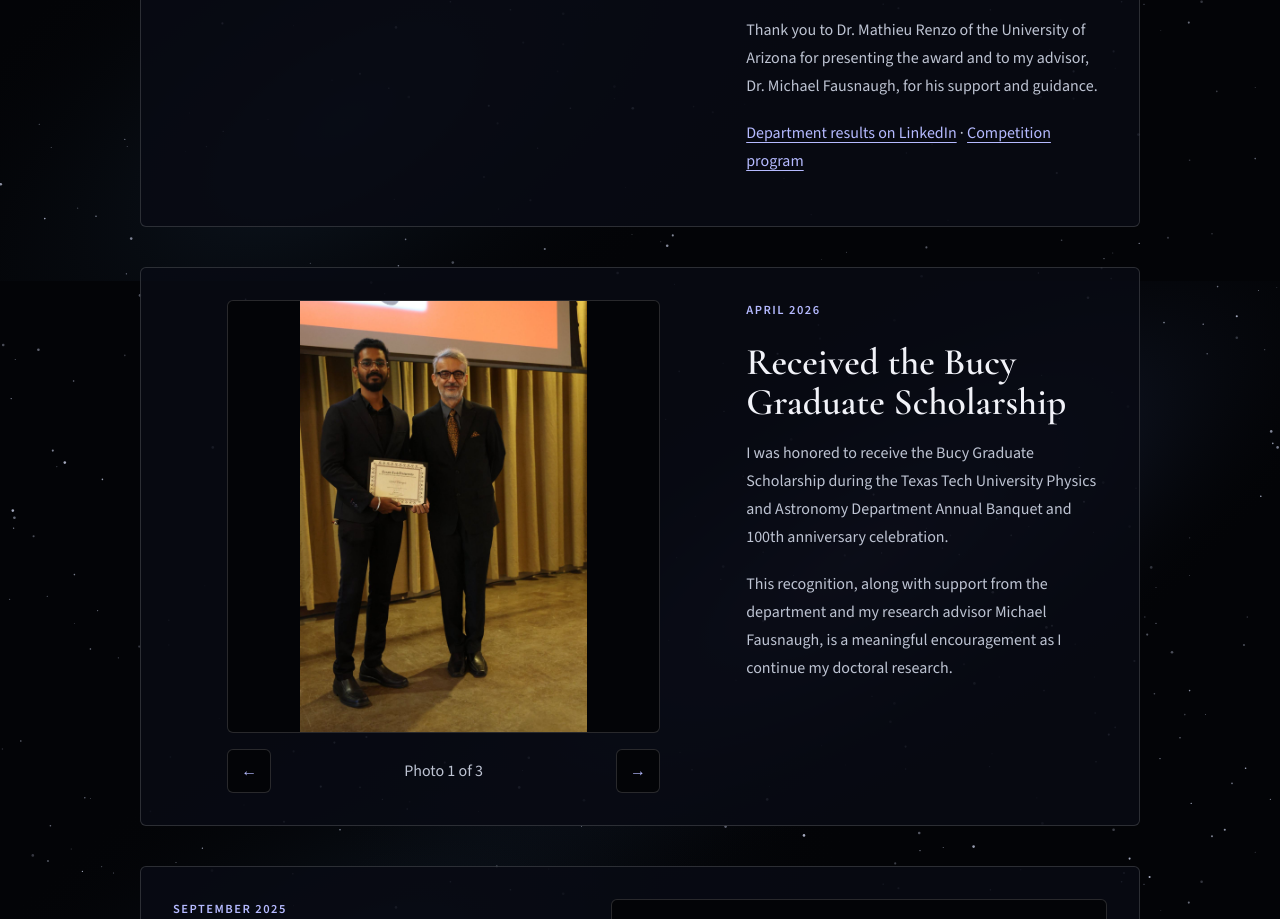
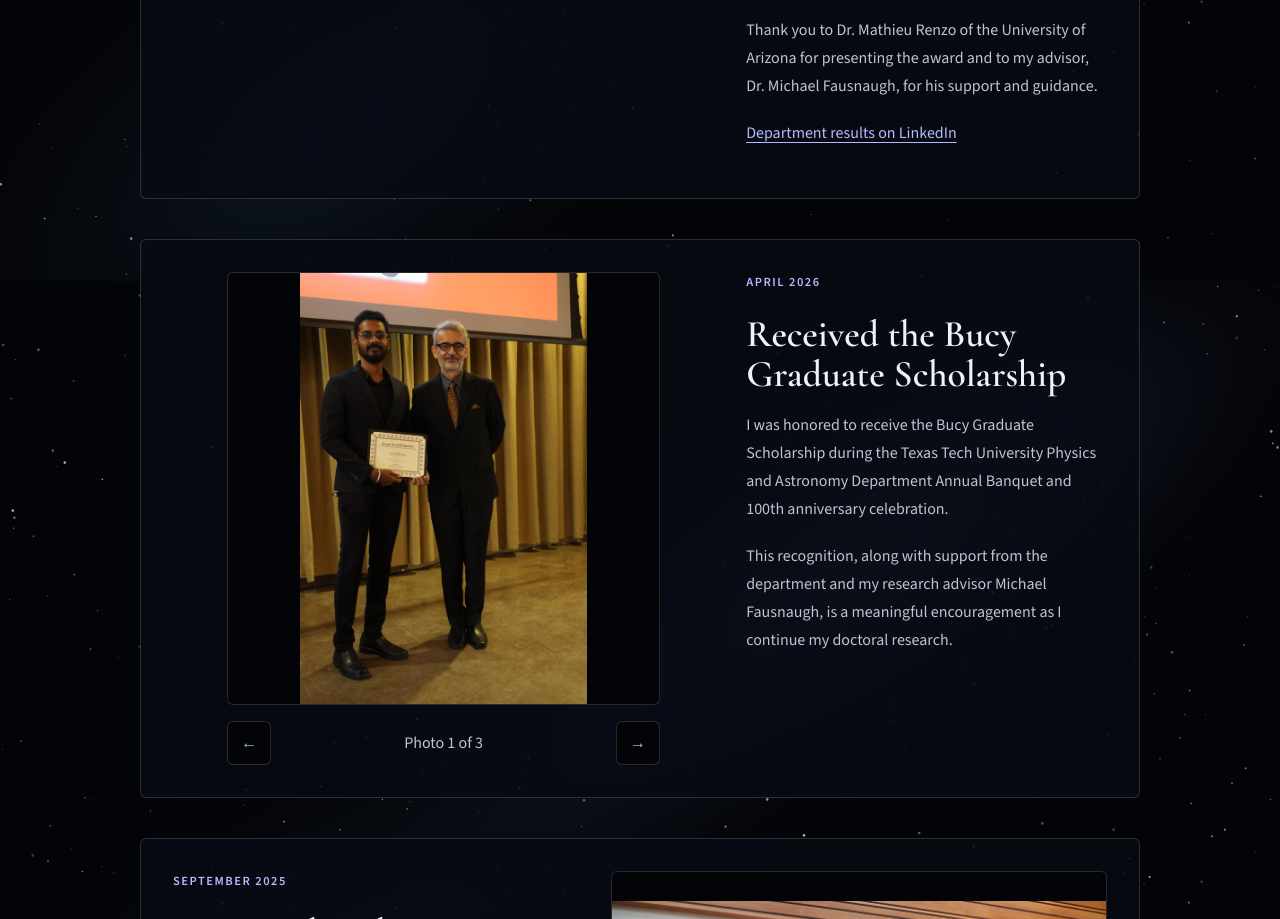
Before and after one commit to rahule-1999/academic-website, a plain HTML site: page news/index.html in a window 1280 px wide. Shown: the part 1479-2398 px from the top of the page. Drawn offline with nearby package versions, Linux system fonts and the light colour scheme.

Commit message:
Remove competition program link from News

```diff
--- a/news/index.html
+++ b/news/index.html
@@ -110,7 +110,7 @@
                   <p>I received third place in the graduate student category at the 8th Annual Sigma Pi Sigma &amp; GRASP Departmental Poster Competition, hosted by Texas Tech University's Department of Physics and Astronomy on October 30, 2026.</p>
                   <p>My poster, <em>Uncovering Hidden Dwarf Novae in TESS</em>, presented work with Dr. Michael Fausnaugh. We searched 10,584 TESS transient light curves and identified 144 dwarf nova candidates. We measured periods for 96 candidates and outburst rise times for 76.</p>
                   <p>Thank you to Dr. Mathieu Renzo of the University of Arizona for presenting the award and to my advisor, Dr. Michael Fausnaugh, for his support and guidance.</p>
-                  <p><a href="https://www.linkedin.com/posts/ttu-department-of-physics-and-astronomy_and-the-results-are-in-this-years-winners-activity-7526302712280514560-7M8u/">Department results on LinkedIn</a> &middot; <a href="https://eventreg.ads.ttu.edu/event/351/">Competition program</a></p>
+                  <p><a href="https://www.linkedin.com/posts/ttu-department-of-physics-and-astronomy_and-the-results-are-in-this-years-winners-activity-7526302712280514560-7M8u/">Department results on LinkedIn</a></p>
                 </div>
               </div>
             </section>
```
